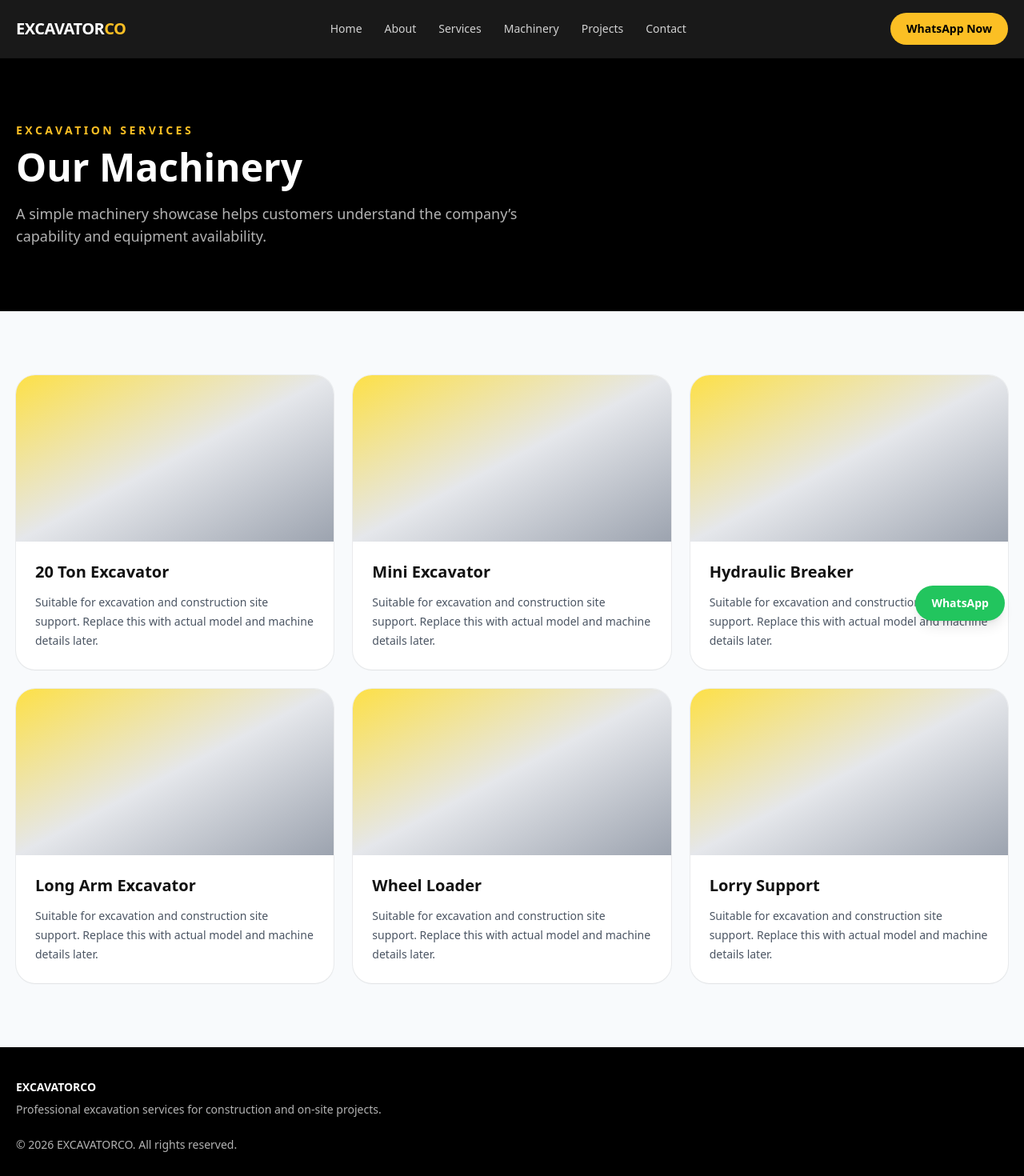
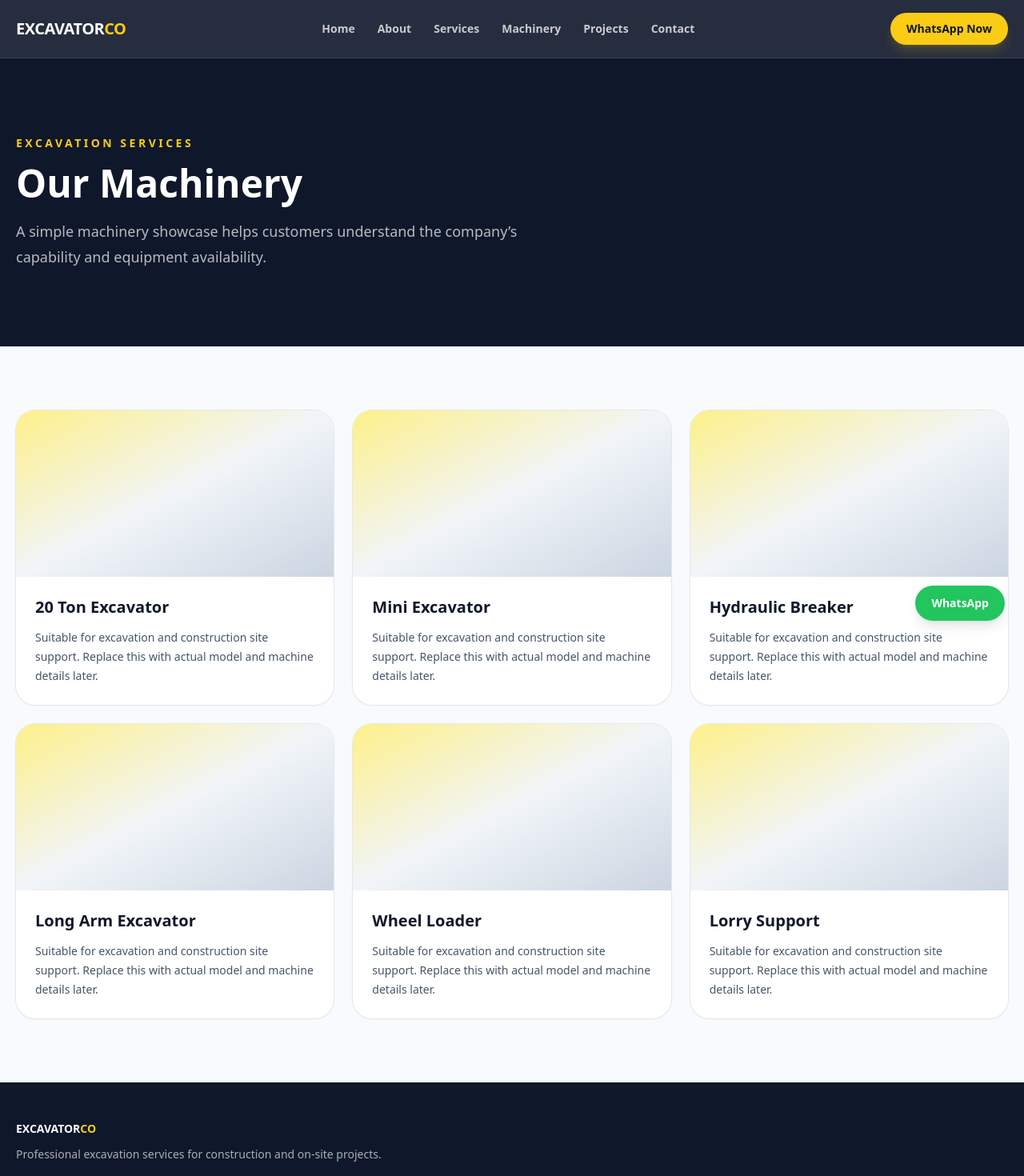
Before and after one commit to aaraonjy/excavator-project01, a Next.js app: page /machinery in a window 1280 px wide. Shown: the top 1470 px of the page at 80% size. Built offline with nearby package versions, Linux system fonts and the light colour scheme.

Commit message:
refactor(ui): improve color palette to modern industrial theme (dark navy, soft yellow, refined whites) without changing structure

```diff
--- a/app/about/page.tsx
+++ b/app/about/page.tsx
@@ -8,11 +8,11 @@ export default function AboutPage() {
         <div className="mx-auto grid max-w-7xl gap-10 md:grid-cols-2">
           <div>
             <h2 className="text-3xl font-black">Built for construction site reliability</h2>
-            <p className="mt-5 leading-7 text-gray-600">Our company supports customers with excavation works, land clearing, site preparation and machinery support for on-site projects.</p>
+            <p className="mt-5 leading-7 text-slate-600">Our company supports customers with excavation works, land clearing, site preparation and machinery support for on-site projects.</p>
           </div>
-          <div className="rounded-3xl bg-white p-8 shadow-sm ring-1 ring-black/5">
+          <div className="rounded-3xl bg-white p-8 shadow-sm shadow-slate-200/70 ring-1 ring-slate-200">
             <h3 className="text-xl font-black">Why customers work with us</h3>
-            <ul className="mt-5 space-y-3 text-gray-700">
+            <ul className="mt-5 space-y-3 text-slate-700">
               <li>• Experienced machinery operators</li>
               <li>• Reliable excavators and equipment</li>
               <li>• Fast response for project enquiries</li>
--- a/app/contact/page.tsx
+++ b/app/contact/page.tsx
@@ -6,7 +6,7 @@ export default function ContactPage() {
       <PageHero title="Contact Us" subtitle="Send us your project location and requirements. We will get back to you as soon as possible." />
       <section className="px-5 py-20">
         <div className="mx-auto grid max-w-7xl gap-10 md:grid-cols-2">
-          <div className="rounded-3xl bg-white p-8 shadow-sm ring-1 ring-black/5">
+          <div className="rounded-3xl bg-white p-8 shadow-sm shadow-slate-200/70 ring-1 ring-slate-200">
             <h2 className="text-2xl font-black">Enquiry Form</h2>
             <form className="mt-6 space-y-4">
               <input className="w-full rounded-xl border px-4 py-3" placeholder="Name" />
@@ -15,9 +15,9 @@ export default function ContactPage() {
               <textarea className="min-h-32 w-full rounded-xl border px-4 py-3" placeholder="Tell us about your project" />
               <button type="button" className="rounded-full bg-construction-yellow px-7 py-3 font-bold text-black hover:bg-yellow-300">Submit Enquiry</button>
             </form>
-            <p className="mt-4 text-sm text-gray-500">Note: This form is UI only. Add API later if you want email submission.</p>
+            <p className="mt-4 text-sm text-slate-500">Note: This form is UI only. Add API later if you want email submission.</p>
           </div>
-          <div className="rounded-3xl bg-black p-8 text-white">
+          <div className="rounded-3xl bg-construction-dark p-8 text-white">
             <h2 className="text-2xl font-black">Get in touch directly</h2>
             <div className="mt-6 space-y-4 text-white/75">
               <p>Phone: +60 12-345 6789</p>
--- a/app/globals.css
+++ b/app/globals.css
@@ -4,9 +4,9 @@
 
 :root { color-scheme: light; }
 html { scroll-behavior: smooth; }
-body { margin: 0; background: #f8fafc; color: #111111; }
+body { margin: 0; background: #F8FAFC; color: #0F172A; }
 .hero-bg {
-  background-image: linear-gradient(rgba(0,0,0,.72), rgba(0,0,0,.55)), url('https://images.unsplash.com/photo-1581094288338-2314dddb7ece?auto=format&fit=crop&w=1800&q=80');
+  background-image: linear-gradient(rgba(15,23,42,.78), rgba(15,23,42,.62)), url('https://images.unsplash.com/photo-1581094288338-2314dddb7ece?auto=format&fit=crop&w=1800&q=80');
   background-size: cover;
   background-position: center;
 }
--- a/app/machinery/page.tsx
+++ b/app/machinery/page.tsx
@@ -9,11 +9,11 @@ export default function MachineryPage() {
       <section className="px-5 py-20">
         <div className="mx-auto grid max-w-7xl gap-6 md:grid-cols-3">
           {machinery.map((item) => (
-            <div key={item} className="overflow-hidden rounded-3xl bg-white shadow-sm ring-1 ring-black/5">
-              <div className="h-52 bg-gradient-to-br from-yellow-300 via-gray-200 to-gray-400" />
+            <div key={item} className="overflow-hidden rounded-3xl bg-white shadow-sm shadow-slate-200/70 ring-1 ring-slate-200">
+              <div className="h-52 bg-gradient-to-br from-yellow-200 via-slate-100 to-slate-300" />
               <div className="p-6">
                 <h2 className="text-xl font-black">{item}</h2>
-                <p className="mt-3 text-sm leading-6 text-gray-600">Suitable for excavation and construction site support. Replace this with actual model and machine details later.</p>
+                <p className="mt-3 text-sm leading-6 text-slate-600">Suitable for excavation and construction site support. Replace this with actual model and machine details later.</p>
               </div>
             </div>
           ))}
--- a/app/page.tsx
+++ b/app/page.tsx
@@ -26,28 +26,28 @@ export default function HomePage() {
           </div>
           <div className="grid gap-5 md:grid-cols-4">
             {services.map((service) => (
-              <div key={service} className="rounded-2xl bg-white p-6 shadow-sm ring-1 ring-black/5">
+              <div key={service} className="rounded-2xl bg-white p-6 shadow-sm shadow-slate-200/70 ring-1 ring-slate-200">
                 <div className="mb-5 h-12 w-12 rounded-xl bg-construction-yellow" />
                 <h3 className="text-lg font-black">{service}</h3>
-                <p className="mt-3 text-sm leading-6 text-gray-600">Suitable for construction, industrial and site preparation projects.</p>
+                <p className="mt-3 text-sm leading-6 text-slate-600">Suitable for construction, industrial and site preparation projects.</p>
               </div>
             ))}
           </div>
         </div>
       </section>
 
-      <section className="bg-gray-100 px-5 py-20">
+      <section className="bg-slate-100 px-5 py-20">
         <div className="mx-auto grid max-w-7xl gap-10 md:grid-cols-2 md:items-center">
           <div>
             <p className="text-sm font-bold uppercase tracking-[0.22em] text-yellow-600">Our Machinery</p>
             <h2 className="mt-3 text-3xl font-black md:text-4xl">Machinery that proves our capability</h2>
-            <p className="mt-5 text-gray-600">Showcase the excavators and equipment available so customers can understand what type of projects the company can support.</p>
-            <Link href="/machinery" className="mt-8 inline-flex rounded-full bg-black px-7 py-3 font-bold text-white hover:bg-gray-800">View Machinery</Link>
+            <p className="mt-5 text-slate-600">Showcase the excavators and equipment available so customers can understand what type of projects the company can support.</p>
+            <Link href="/machinery" className="mt-8 inline-flex rounded-full bg-construction-dark px-7 py-3 font-bold text-white hover:bg-slate-800">View Machinery</Link>
           </div>
           <div className="grid gap-4 sm:grid-cols-2">
             {machines.map((machine) => (
               <div key={machine} className="rounded-2xl bg-white p-6 shadow-sm">
-                <div className="mb-4 h-28 rounded-xl bg-gradient-to-br from-yellow-300 to-gray-300" />
+                <div className="mb-4 h-28 rounded-xl bg-gradient-to-br from-yellow-200 to-slate-200" />
                 <h3 className="font-black">{machine}</h3>
               </div>
             ))}
@@ -58,7 +58,7 @@ export default function HomePage() {
       <section className="px-5 py-20">
         <div className="mx-auto max-w-7xl text-center">
           <h2 className="text-3xl font-black md:text-4xl">Need excavation services for your site?</h2>
-          <p className="mx-auto mt-4 max-w-2xl text-gray-600">Contact us with your project location and requirements. Our team will respond as soon as possible.</p>
+          <p className="mx-auto mt-4 max-w-2xl text-slate-600">Contact us with your project location and requirements. Our team will respond as soon as possible.</p>
           <Link href="/contact" className="mt-8 inline-flex rounded-full bg-construction-yellow px-8 py-4 font-bold text-black hover:bg-yellow-300">Get Quotation</Link>
         </div>
       </section>
--- a/app/projects/page.tsx
+++ b/app/projects/page.tsx
@@ -9,11 +9,11 @@ export default function ProjectsPage() {
       <section className="px-5 py-20">
         <div className="mx-auto grid max-w-7xl gap-6 md:grid-cols-2">
           {projects.map((project) => (
-            <div key={project} className="overflow-hidden rounded-3xl bg-white shadow-sm ring-1 ring-black/5">
-              <div className="h-64 bg-gradient-to-br from-gray-300 to-yellow-200" />
+            <div key={project} className="overflow-hidden rounded-3xl bg-white shadow-sm shadow-slate-200/70 ring-1 ring-slate-200">
+              <div className="h-64 bg-gradient-to-br from-slate-200 to-yellow-100" />
               <div className="p-6">
                 <h2 className="text-xl font-black">{project}</h2>
-                <p className="mt-3 text-gray-600">Add real project description, location and photos here.</p>
+                <p className="mt-3 text-slate-600">Add real project description, location and photos here.</p>
               </div>
             </div>
           ))}
--- a/app/services/page.tsx
+++ b/app/services/page.tsx
@@ -14,9 +14,9 @@ export default function ServicesPage() {
       <section className="px-5 py-20">
         <div className="mx-auto grid max-w-7xl gap-6 md:grid-cols-2">
           {services.map(([title, desc]) => (
-            <div key={title} className="rounded-3xl bg-white p-8 shadow-sm ring-1 ring-black/5">
+            <div key={title} className="rounded-3xl bg-white p-8 shadow-sm shadow-slate-200/70 ring-1 ring-slate-200">
               <h2 className="text-2xl font-black">{title}</h2>
-              <p className="mt-4 leading-7 text-gray-600">{desc}</p>
+              <p className="mt-4 leading-7 text-slate-600">{desc}</p>
             </div>
           ))}
         </div>
--- a/components/Footer.tsx
+++ b/components/Footer.tsx
@@ -1,10 +1,10 @@
 export default function Footer() {
   return (
-    <footer className="bg-black px-5 py-10 text-white">
-      <div className="mx-auto max-w-7xl text-sm text-white/70">
-        <p className="font-bold text-white">EXCAVATORCO</p>
-        <p className="mt-2">Professional excavation services for construction and on-site projects.</p>
-        <p className="mt-6">© {new Date().getFullYear()} EXCAVATORCO. All rights reserved.</p>
+    <footer className="bg-construction-dark px-5 py-12 text-white">
+      <div className="mx-auto max-w-7xl text-sm text-white/65">
+        <p className="font-black text-white">EXCAVATOR<span className="text-construction-yellow">CO</span></p>
+        <p className="mt-3 max-w-xl">Professional excavation services for construction and on-site projects.</p>
+        <p className="mt-8">© {new Date().getFullYear()} EXCAVATORCO. All rights reserved.</p>
       </div>
     </footer>
   );
--- a/components/Header.tsx
+++ b/components/Header.tsx
@@ -11,12 +11,12 @@ const navItems = [
 
 export default function Header() {
   return (
-    <header className="sticky top-0 z-40 border-b border-black/10 bg-black/90 backdrop-blur">
+    <header className="sticky top-0 z-40 border-b border-white/10 bg-construction-dark/90 backdrop-blur-xl">
       <div className="mx-auto flex max-w-7xl items-center justify-between px-5 py-4">
         <Link href="/" className="text-xl font-black tracking-tight text-white">
           EXCAVATOR<span className="text-construction-yellow">CO</span>
         </Link>
-        <nav className="hidden items-center gap-7 text-sm font-medium text-white/80 md:flex">
+        <nav className="hidden items-center gap-7 text-sm font-semibold text-white/75 md:flex">
           {navItems.map((item) => (
             <Link key={item.href} href={item.href} className="transition hover:text-construction-yellow">
               {item.label}
@@ -26,7 +26,7 @@ export default function Header() {
         <a
           href="https://wa.me/60123456789?text=Hi%2C%20I%20would%20like%20to%20enquire%20about%20your%20excavation%20services."
           target="_blank"
-          className="rounded-full bg-construction-yellow px-5 py-2.5 text-sm font-bold text-black transition hover:bg-yellow-300"
+          className="rounded-full bg-construction-yellow px-5 py-2.5 text-sm font-bold text-construction-dark shadow-lg shadow-yellow-500/20 transition hover:-translate-y-0.5 hover:bg-yellow-300"
         >
           WhatsApp Now
         </a>
--- a/components/PageHero.tsx
+++ b/components/PageHero.tsx
@@ -2,11 +2,11 @@ type PageHeroProps = { title: string; subtitle: string };
 
 export default function PageHero({ title, subtitle }: PageHeroProps) {
   return (
-    <section className="bg-black px-5 py-20 text-white">
+    <section className="bg-construction-dark px-5 py-24 text-white">
       <div className="mx-auto max-w-7xl">
-        <p className="mb-3 text-sm font-bold uppercase tracking-[0.25em] text-construction-yellow">Excavation Services</p>
-        <h1 className="max-w-3xl text-4xl font-black md:text-5xl">{title}</h1>
-        <p className="mt-5 max-w-2xl text-lg text-white/70">{subtitle}</p>
+        <p className="mb-4 text-sm font-bold uppercase tracking-[0.25em] text-construction-yellow">Excavation Services</p>
+        <h1 className="max-w-3xl text-4xl font-black leading-tight md:text-5xl">{title}</h1>
+        <p className="mt-5 max-w-2xl text-lg leading-8 text-white/70">{subtitle}</p>
       </div>
     </section>
   );
--- a/tailwind.config.ts
+++ b/tailwind.config.ts
@@ -6,9 +6,11 @@ const config: Config = {
     extend: {
       colors: {
         construction: {
-          yellow: "#FBBF24",
-          dark: "#111111",
-          graphite: "#1F2937",
+          yellow: "#FACC15",
+          dark: "#0F172A",
+          graphite: "#111827",
+          soft: "#F8FAFC",
+          border: "#E5E7EB",
         },
       },
     },
```
